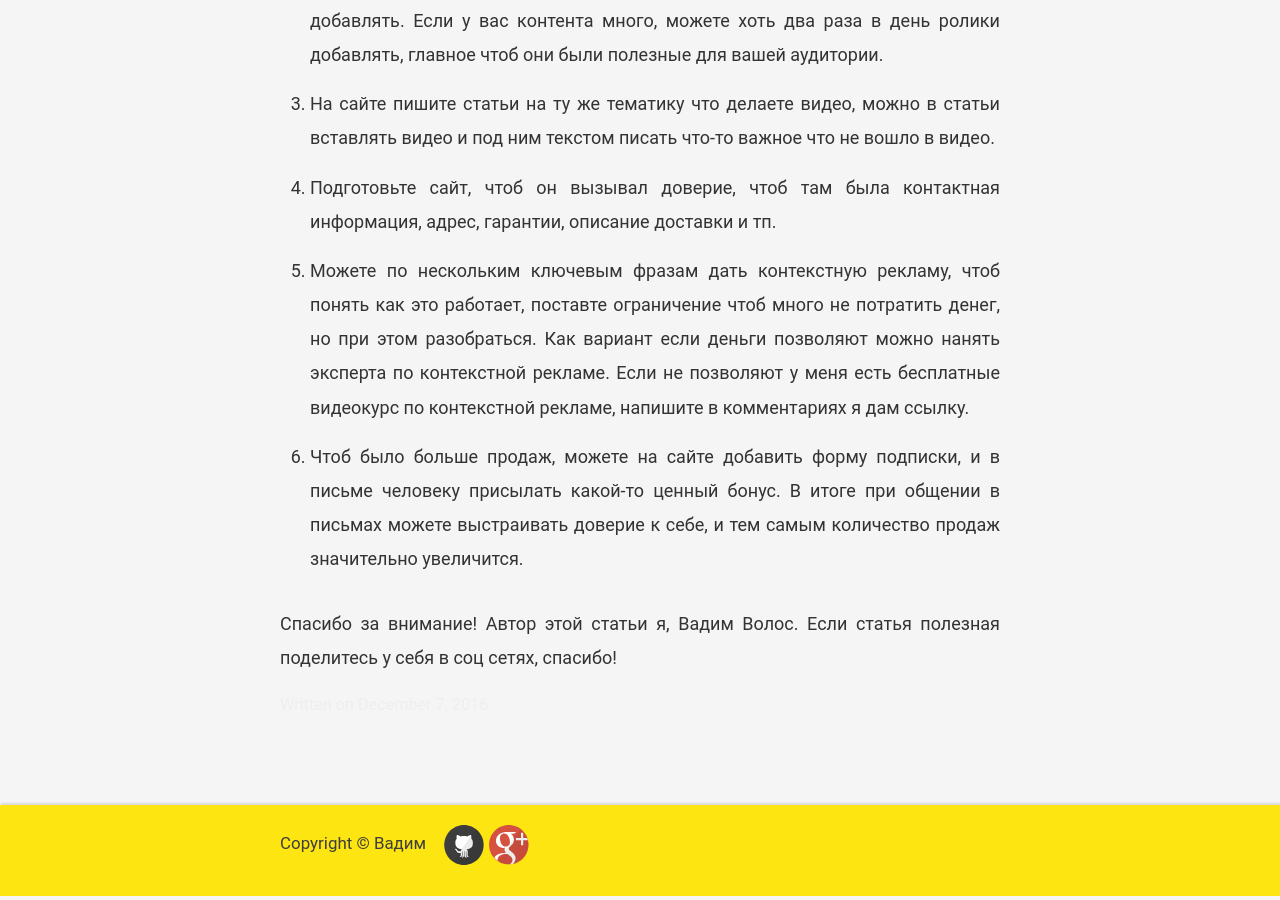
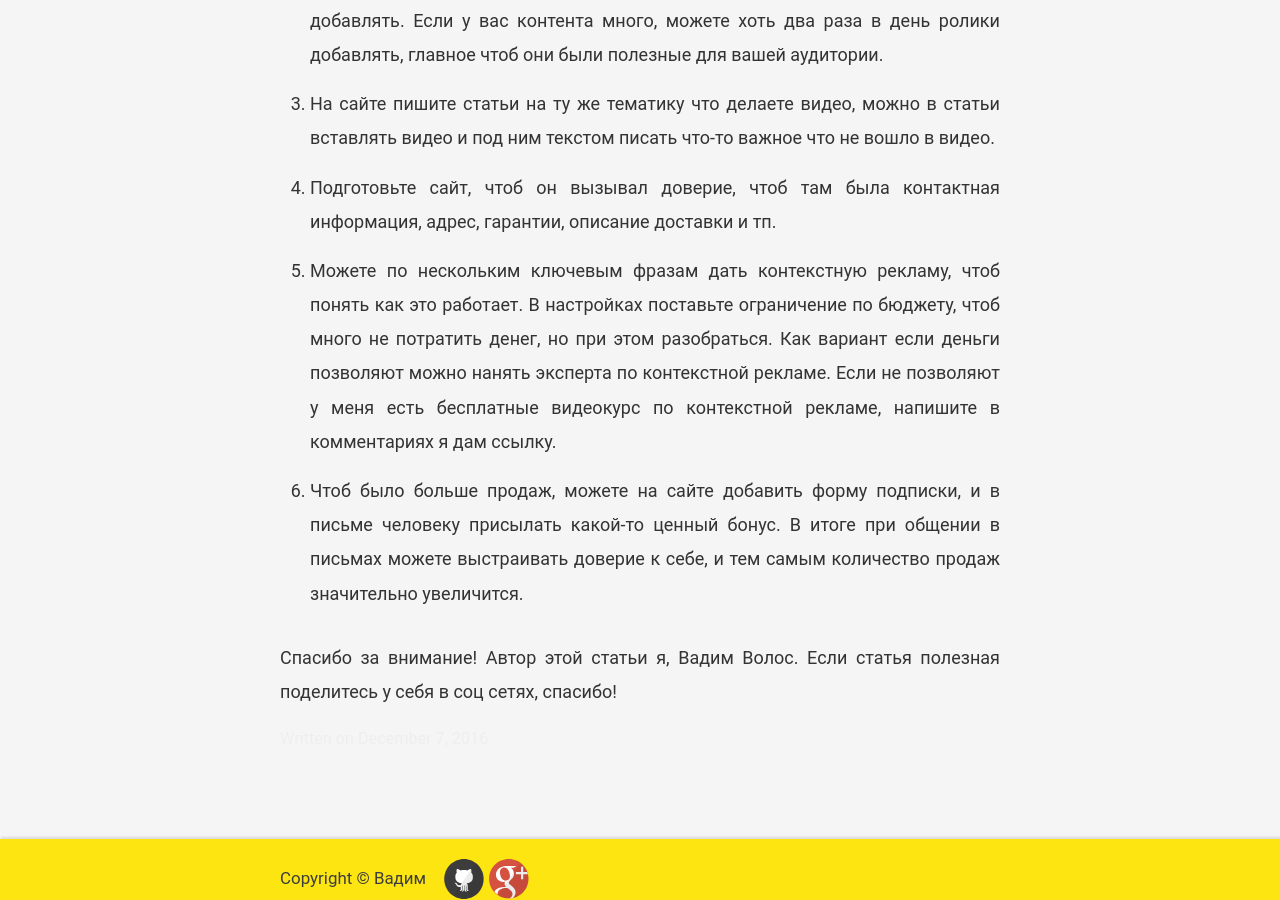
Before and after one commit to VadymVolos/vadymvolos.github.io, a Jekyll site: the page built from _posts/digital-marketing/2016-12-07-chto-vygodnee-prodvizhenie-sayta-ili-kontekst-reklama.md, in a window 1280 px wide and 900 px high, scrolled down 2947 px. Built offline with Jekyll 4.4.1, drawn with Linux system fonts in a browser that asks for light colours; comment, search, counter and statistics services are not loaded.

Commit message:
Update 2016-12-07-chto-vygodnee-prodvizhenie-sayta-ili-kontekst-reklama.md

```diff
--- a/_posts/digital-marketing/2016-12-07-chto-vygodnee-prodvizhenie-sayta-ili-kontekst-reklama.md
+++ b/_posts/digital-marketing/2016-12-07-chto-vygodnee-prodvizhenie-sayta-ili-kontekst-reklama.md
@@ -49,7 +49,7 @@
 
 4. Подготовьте сайт, чтоб он вызывал доверие, чтоб там была контактная информация, адрес, гарантии, описание доставки и тп.
 
-5. Можете по нескольким ключевым фразам дать контекстную рекламу, чтоб понять как это работает, поставте ограничение чтоб много не потратить денег, но при этом разобраться. Как вариант если деньги позволяют можно нанять эксперта по контекстной рекламе. Если не позволяют у меня есть бесплатные видеокурс по контекстной рекламе, напишите в комментариях я дам ссылку.
+5. Можете по нескольким ключевым фразам дать контекстную рекламу, чтоб понять как это работает. В настройках поставьте ограничение по бюджету, чтоб много не потратить денег, но при этом разобраться. Как вариант если деньги позволяют можно нанять эксперта по контекстной рекламе. Если не позволяют у меня есть бесплатные видеокурс по контекстной рекламе, напишите в комментариях я дам ссылку.
 
 6. Чтоб было больше продаж, можете на сайте добавить форму подписки, и в письме человеку присылать какой-то ценный бонус. В итоге при общении в письмах можете выстраивать доверие к себе, и тем самым количество продаж значительно увеличится.
 
```
